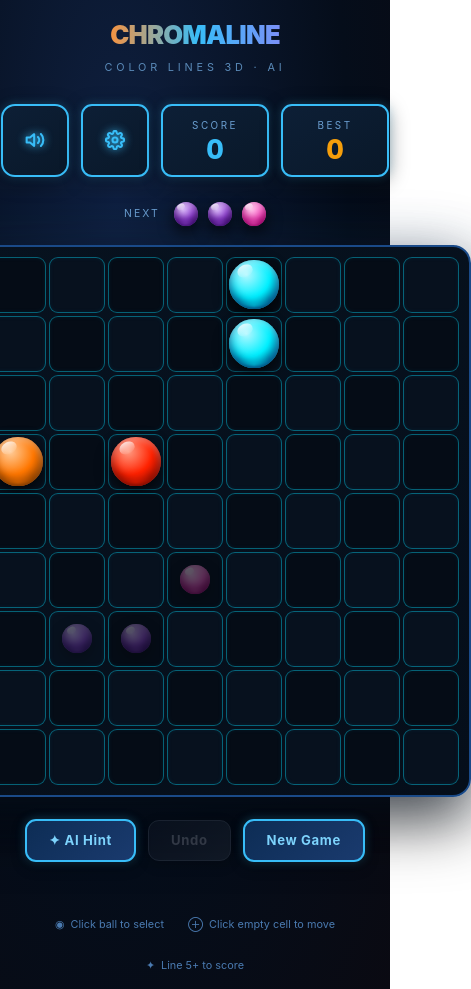
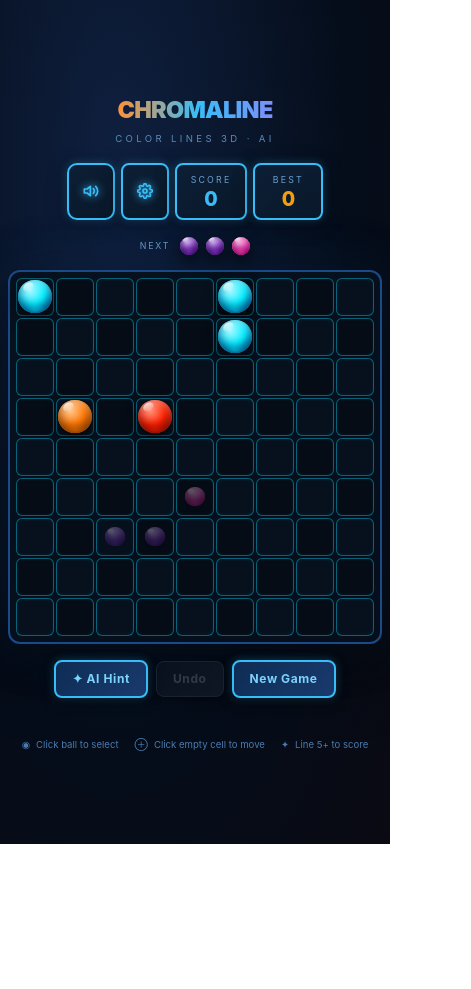
Before and after one commit to coprid/Colorlines, a React (Vite) app: page / in a window 390 px wide. Shown: the whole page, 471 px wide, since content can reach past the window. After the commit the page ends 844 px from the top, so only its background shows below. Built offline with nearby package versions, Linux system fonts and the light colour scheme.

Commit message:
Mobile responsive design + timer fixes

```diff
--- a/src/App.tsx
+++ b/src/App.tsx
@@ -1,7 +1,6 @@
 import React, { useState, useEffect } from 'react';
 import { BallEl, useChromaline, PALETTE } from './useChromaline';
 
-const CELL = 56;
 const G = 9;
 
 const key = (r: number, c: number) => `${r},${c}`;
@@ -11,6 +10,36 @@ export default function App() {
     const saved = localStorage.getItem('chromaline_sound');
     return saved !== null ? saved === 'true' : true;
   });
+
+  // ← НОВОЕ: динамический размер ячеек
+  const [cellSize, setCellSize] = useState(56);
+  const [isMobile, setIsMobile] = useState(false);
+
+  useEffect(() => {
+    const updateLayout = () => {
+      const width = window.innerWidth;
+      const height = window.innerHeight;
+      const minDim = Math.min(width, height);
+
+      // Мобильный: ширина < 600px ИЛИ высота < 700px (ландшафт)
+      const mobile = width < 600 || height < 700;
+      setIsMobile(mobile);
+
+      if (mobile) {
+        // Оставляем место для кнопок: ~180px сверху + ~100px снизу
+        const availableSpace = minDim - 40; // padding 20 с каждой стороны
+        // Минимум 32px, максимум 48px для ячейки
+        const newCell = Math.max(32, Math.min(48, Math.floor(availableSpace / G)));
+        setCellSize(newCell);
+      } else {
+        setCellSize(56);
+      }
+    };
+
+    updateLayout();
+    window.addEventListener('resize', updateLayout);
+    return () => window.removeEventListener('resize', updateLayout);
+  }, []);
 
   const {
     grid, sel, next, score, hi, over, hint, hintSearched, hintLoading, busy,
@@ -30,13 +59,39 @@ export default function App() {
     localStorage.setItem('chromaline_sound', String(soundOn));
   }, [soundOn]);
 
+  // Динамические стили
+  const CELL = cellSize;
+  const gap = isMobile ? 2 : 3;
+  const gridPadding = isMobile ? 6 : 10;
+  const gridBorderRadius = isMobile ? 12 : 18;
+  const cellBorderRadius = isMobile ? 6 : 9;
+  const titleMargin = isMobile ? 16 : 28;
+  const scoreGap = isMobile ? 6 : 12;
+  const scoreMargin = isMobile ? 12 : 20;
+  const scorePadding = isMobile ? '8px 14px' : '12px 22px';
+  const scoreMinWidth = isMobile ? 70 : 108;
+  const nextMargin = isMobile ? 10 : 14;
+  const nextHeight = isMobile ? 28 : 34;
+  const controlsGap = isMobile ? 8 : 12;
+  const controlsMargin = isMobile ? 16 : 22;
+  const controlsPadding = isMobile ? '8px 16px' : '10px 22px';
+  const controlsFont = isMobile ? '0.75rem' : '0.82rem';
+  const hintMargin = isMobile ? 8 : 12;
+  const howToPlayMargin = isMobile ? 14 : 20;
+  const howToPlayGap = isMobile ? 16 : 24;
+
   return (
     <div style={{
       minHeight: '100vh',
+      minHeight: '100dvh', // ← НОВОЕ: для мобильных (dynamic viewport height)
       background: 'radial-gradient(ellipse at 30% 20%, #0f2040 0%, #050d1a 60%, #0a0a12 100%)',
       display: 'flex', flexDirection: 'column', alignItems: 'center', justifyContent: 'center',
-      padding: '16px', fontFamily: "'Inter', system-ui, sans-serif",
+      padding: isMobile ? '8px' : '16px',
+      fontFamily: "'Inter', system-ui, sans-serif",
       userSelect: 'none',
+      overflowX: 'hidden', // ← НОВОЕ: запрещаем горизонтальную прокрутку
+      boxSizing: 'border-box',
+      width: '100%',
     }}>
       <style>{`
         @keyframes ball-pop-in {
@@ -79,9 +134,10 @@ export default function App() {
       `}</style>
 
       {/* Title */}
-      <div style={{ textAlign: 'center', marginBottom: 28 }}>
+      <div style={{ textAlign: 'center', marginBottom: titleMargin }}>
         <h1 style={{
-          fontSize: 'clamp(1.6rem, 5vw, 2.4rem)', fontWeight: 900,
+          fontSize: isMobile ? 'clamp(1.2rem, 6vw, 1.8rem)' : 'clamp(1.6rem, 5vw, 2.4rem)',
+          fontWeight: 900,
           letterSpacing: '-0.03em', margin: 0,
           background: 'linear-gradient(90deg, #38bdf8, #818cf8 25%, #f472b6 50%, #fb923c 75%, #38bdf8)',
           backgroundSize: '200% auto',
@@ -90,23 +146,29 @@ export default function App() {
         }}>
           CHROMALINE
         </h1>
-        <p style={{ color: '#5a8ab8', fontSize: '0.68rem', letterSpacing: '0.35em', margin: '5px 0 0', textTransform: 'uppercase' }}>
+        <p style={{
+          color: '#5a8ab8',
+          fontSize: isMobile ? '0.6rem' : '0.68rem',
+          letterSpacing: '0.35em',
+          margin: '5px 0 0',
+          textTransform: 'uppercase'
+        }}>
           Color Lines 3D · AI
         </p>
       </div>
 
       {/* Score bar */}
-      <div style={{ display: 'flex', gap: 12, marginBottom: 20 }}>
+      <div style={{ display: 'flex', gap: scoreGap, marginBottom: scoreMargin, flexWrap: 'wrap', justifyContent: 'center' }}>
 
-        {/* 1. Кнопка Звук — оставляем rounded как сейчас */}
+        {/* 1. Кнопка Звук */}
         <button
           onClick={() => setSoundOn(!soundOn)}
           style={{
             background: 'linear-gradient(145deg, #0d1f36, #091829)',
             border: '2px solid #38bdf8',
-            borderRadius: 14,
-            padding: '12px 22px',
-            minWidth: 54,
+            borderRadius: isMobile ? 10 : 14,
+            padding: scorePadding,
+            minWidth: isMobile ? 44 : 54,
             cursor: 'pointer',
             display: 'flex',
             alignItems: 'center',
@@ -117,12 +179,12 @@ export default function App() {
           title={soundOn ? 'Выключить звук' : 'Включить звук'}
         >
           {soundOn ? (
-            <svg width="20" height="20" viewBox="0 0 24 24" fill="none" stroke="#38bdf8" strokeWidth="2.5" strokeLinecap="round" strokeLinejoin="round" style={{ filter: 'drop-shadow(0 0 4px #38bdf8)' }}>
+            <svg width={isMobile ? 16 : 20} height={isMobile ? 16 : 20} viewBox="0 0 24 24" fill="none" stroke="#38bdf8" strokeWidth="2.5" strokeLinecap="round" strokeLinejoin="round" style={{ filter: 'drop-shadow(0 0 4px #38bdf8)' }}>
               <polygon points="11 5 6 9 2 9 2 15 6 15 11 19 11 5"></polygon>
               <path d="M19.07 4.93a10 10 0 0 1 0 14.14M15.54 8.46a5 5 0 0 1 0 7.07"></path>
             </svg>
           ) : (
-            <svg width="20" height="20" viewBox="0 0 24 24" fill="none" stroke="#38bdf8" strokeWidth="2.5" strokeLinecap="round" strokeLinejoin="round" style={{ filter: 'drop-shadow(0 0 4px #38bdf8)' }}>
+            <svg width={isMobile ? 16 : 20} height={isMobile ? 16 : 20} viewBox="0 0 24 24" fill="none" stroke="#38bdf8" strokeWidth="2.5" strokeLinecap="round" strokeLinejoin="round" style={{ filter: 'drop-shadow(0 0 4px #38bdf8)' }}>
               <polygon points="11 5 6 9 2 9 2 15 6 15 11 19 11 5"></polygon>
               <line x1="23" y1="9" x2="17" y2="15"></line>
               <line x1="17" y1="9" x2="23" y2="15"></line>
@@ -130,15 +192,15 @@ export default function App() {
           )}
         </button>
 
-        {/* 2. Кнопка Настройки — форма как нижние, рамка как звук */}
+        {/* 2. Кнопка Настройки */}
         <button
           onClick={() => setIsMenuOpen(true)}
           style={{
             background: 'linear-gradient(145deg, #0d1f36, #091829)',
             border: '2px solid #38bdf8',
-            borderRadius: 11,
-            padding: '12px 22px',
-            minWidth: 54,
+            borderRadius: isMobile ? 8 : 11,
+            padding: scorePadding,
+            minWidth: isMobile ? 44 : 54,
             cursor: 'pointer',
             display: 'flex',
             alignItems: 'center',
@@ -147,35 +209,35 @@ export default function App() {
           }}
           title="Настройки и инструкция"
         >
-          <svg width="20" height="20" viewBox="0 0 24 24" fill="none" stroke="#38bdf8" strokeWidth="2.5" strokeLinecap="round" strokeLinejoin="round" style={{ filter: 'drop-shadow(0 0 4px #38bdf8)' }}>
+          <svg width={isMobile ? 16 : 20} height={isMobile ? 16 : 20} viewBox="0 0 24 24" fill="none" stroke="#38bdf8" strokeWidth="2.5" strokeLinecap="round" strokeLinejoin="round" style={{ filter: 'drop-shadow(0 0 4px #38bdf8)' }}>
             <circle cx="12" cy="12" r="3"></circle>
             <path d="M19.4 15a1.65 1.65 0 0 0 .33 1.82l.06.06a2 2 0 1 1-2.83 2.83l-.06-.06a1.65 1.65 0 0 0-1.82-.33 1.65 1.65 0 0 0-1 1.51V21a2 2 0 0 1-4 0v-.09A1.65 1.65 0 0 0 9 19.4a1.65 1.65 0 0 0-1.82.33l-.06.06a2 2 0 1 1-2.83-2.83l.06-.06a1.65 1.65 0 0 0 .33-1.82 1.65 1.65 0 0 0-1.51-1H3a2 2 0 0 1 0-4h.09A1.65 1.65 0 0 0 4.6 9a1.65 1.65 0 0 0-.33-1.82l-.06-.06a2 2 0 1 1 2.83-2.83l.06.06a1.65 1.65 0 0 0 1.82.33H9a1.65 1.65 0 0 0 1-1.51V3a2 2 0 0 1 4 0v.09a1.65 1.65 0 0 0 1 1.51 1.65 1.65 0 0 0 1.82-.33l.06-.06a2 2 0 1 1 2.83 2.83l-.06.06a1.65 1.65 0 0 0-.33 1.82V9a1.65 1.65 0 0 0 1.51 1H21a2 2 0 0 1 0 4h-.09a1.65 1.65 0 0 0-1.51 1z"></path>
           </svg>
         </button>
 
-        {/* SCORE / BEST — форма как нижние, рамка как звук */}
+        {/* SCORE / BEST */}
         {[{ label: 'SCORE', val: score, accent: '#38bdf8' }, { label: 'BEST', val: hi, accent: '#f59e0b' }].map(({ label, val, accent }) => (
           <div key={label} style={{
             background: 'linear-gradient(145deg, #0d1f36, #091829)',
             border: '2px solid #38bdf8',
-            borderRadius: 11,
-            padding: '12px 22px',
+            borderRadius: isMobile ? 8 : 11,
+            padding: scorePadding,
             textAlign: 'center',
-            minWidth: 108,
+            minWidth: scoreMinWidth,
             boxShadow: '0 4px 20px rgba(0,0,0,0.4), 0 0 10px rgba(56, 189, 248, 0.3)',
           }}>
-            <div style={{ color: '#6b9fd1', fontSize: '0.62rem', letterSpacing: '0.25em', marginBottom: 3 }}>{label}</div>
-            <div style={{ color: accent, fontSize: '1.7rem', fontWeight: 800, fontVariantNumeric: 'tabular-nums', lineHeight: 1 }}>{val}</div>
+            <div style={{ color: '#6b9fd1', fontSize: isMobile ? '0.55rem' : '0.62rem', letterSpacing: '0.25em', marginBottom: 3 }}>{label}</div>
+            <div style={{ color: accent, fontSize: isMobile ? '1.3rem' : '1.7rem', fontWeight: 800, fontVariantNumeric: 'tabular-nums', lineHeight: 1 }}>{val}</div>
           </div>
         ))}
       </div>
 
       {/* Next balls preview */}
-      <div style={{ display: 'flex', alignItems: 'center', gap: 14, marginBottom: 14, height: 34 }}>
-        <span style={{ color: '#6b9fd1', fontSize: '0.65rem', letterSpacing: '0.2em', textTransform: 'uppercase' }}>Next</span>
-        <div style={{ display: 'flex', gap: 10, alignItems: 'center' }}>
+      <div style={{ display: 'flex', alignItems: 'center', gap: isMobile ? 10 : 14, marginBottom: nextMargin, height: nextHeight }}>
+        <span style={{ color: '#6b9fd1', fontSize: isMobile ? '0.55rem' : '0.65rem', letterSpacing: '0.2em', textTransform: 'uppercase' }}>Next</span>
+        <div style={{ display: 'flex', gap: isMobile ? 8 : 10, alignItems: 'center' }}>
           {next.map((b, i) => (
-            <BallEl key={i} colorIdx={b.color} size={24} />
+            <BallEl key={i} colorIdx={b.color} size={isMobile ? 18 : 24} />
           ))}
         </div>
       </div>
@@ -184,13 +246,15 @@ export default function App() {
       <div style={{
         display: 'grid',
         gridTemplateColumns: `repeat(${G}, ${CELL}px)`,
-        gap: 3,
+        gap: gap,
         background: 'linear-gradient(145deg, #07121f, #050e1a)',
-        borderRadius: 18,
-        padding: 10,
+        borderRadius: gridBorderRadius,
+        padding: gridPadding,
         border: '2px solid #1a4a88',
         boxShadow: '0 0 30px #1a4a8866, 0 25px 60px rgba(0,0,0,0.7)',
         animation: 'grid-glow 4s ease-in-out infinite',
+        maxWidth: '100%',
+        boxSizing: 'border-box',
       }}>
         {Array.from({ length: G }, (_, r) =>
           Array.from({ length: G }, (_, c) => {
@@ -215,7 +279,7 @@ export default function App() {
                 style={{
                   width: CELL, height: CELL,
                   background: bg,
-                  borderRadius: 9,
+                  borderRadius: cellBorderRadius,
                   display: 'flex', alignItems: 'center', justifyContent: 'center',
                   cursor: cell !== null ? 'pointer' : sel !== null ? 'pointer' : 'default',
                   position: 'relative',
@@ -253,7 +317,9 @@ export default function App() {
 
                 {hTo && !cell && (
                   <div style={{
-                    width: 14, height: 14, borderRadius: '50%',
+                    width: isMobile ? 10 : 14,
+                    height: isMobile ? 10 : 14,
+                    borderRadius: '50%',
                     background: '#22c55e', opacity: 0.8,
                     boxShadow: '0 0 10px #22c55e',
                     animation: 'hint-glow 1.1s ease-in-out infinite',
@@ -266,9 +332,9 @@ export default function App() {
       </div>
 
       {/* Controls */}
-      <div style={{ display: 'flex', gap: 12, marginTop: 22, alignItems: 'center', justifyContent: 'center' }}>
+      <div style={{ display: 'flex', gap: controlsGap, marginTop: controlsMargin, alignItems: 'center', justifyContent: 'center', flexWrap: 'wrap' }}>
 
-        {/* AI Hint — рамка как у звука */}
+        {/* AI Hint */}
         <button
           onClick={requestHint}
           disabled={busy || hintLoading || over}
@@ -279,11 +345,11 @@ export default function App() {
                 ? 'linear-gradient(135deg, #111827, #1f2937)'
                 : 'linear-gradient(135deg, #0d2d55, #1a3a6e)',
             border: (busy || hintLoading || over) ? '1px solid #374151' : '2px solid #38bdf8',
-            borderRadius: 11,
+            borderRadius: isMobile ? 8 : 11,
             color: (busy || hintLoading || over) ? '#6b7280' : '#7dd3fc',
-            padding: '10px 22px',
+            padding: controlsPadding,
             cursor: (busy || hintLoading || over) ? 'not-allowed' : 'pointer',
-            fontSize: '0.82rem', fontWeight: 700, letterSpacing: '0.05em',
+            fontSize: controlsFont, fontWeight: 700, letterSpacing: '0.05em',
             opacity: (busy || hintLoading || over) ? 0.45 : 1,
             boxShadow: (busy || hintLoading || over)
               ? '0 4px 14px rgba(0,0,0,0.4)'
@@ -293,7 +359,7 @@ export default function App() {
           {hintLoading ? '· · ·' : hint ? 'New Hint' : '✦ AI Hint'}
         </button>
 
-        {/* Undo — рамка как у звука */}
+        {/* Undo */}
         <button
           onClick={undo}
           disabled={busy || !canUndo}
@@ -302,11 +368,11 @@ export default function App() {
               ? 'linear-gradient(135deg, #111827, #1f2937)'
               : 'linear-gradient(135deg, #0d2d55, #1a3a6e)',
             border: (busy || !canUndo) ? '1px solid #374151' : '2px solid #38bdf8',
-            borderRadius: 11,
+            borderRadius: isMobile ? 8 : 11,
             color: (busy || !canUndo) ? '#6b7280' : '#7dd3fc',
-            padding: '10px 22px',
+            padding: controlsPadding,
             cursor: (busy || !canUndo) ? 'not-allowed' : 'pointer',
-            fontSize: '0.82rem', fontWeight: 700, letterSpacing: '0.05em',
+            fontSize: controlsFont, fontWeight: 700, letterSpacing: '0.05em',
             opacity: (busy || !canUndo) ? 0.45 : 1,
             boxShadow: (busy || !canUndo)
               ? '0 4px 14px rgba(0,0,0,0.4)'
@@ -316,7 +382,7 @@ export default function App() {
           Undo
         </button>
 
-        {/* New Game — рамка как у звука */}
+        {/* New Game */}
         <button
           onClick={newGame}
           disabled={busy}
@@ -325,11 +391,11 @@ export default function App() {
               ? 'linear-gradient(135deg, #111827, #1f2937)'
               : 'linear-gradient(135deg, #0d2d55, #1a3a6e)',
             border: busy ? '1px solid #374151' : '2px solid #38bdf8',
-            borderRadius: 11,
+            borderRadius: isMobile ? 8 : 11,
             color: busy ? '#6b7280' : '#7dd3fc',
-            padding: '10px 22px',
+            padding: controlsPadding,
             cursor: busy ? 'not-allowed' : 'pointer',
-            fontSize: '0.82rem', fontWeight: 700, letterSpacing: '0.05em',
+            fontSize: controlsFont, fontWeight: 700, letterSpacing: '0.05em',
             opacity: busy ? 0.45 : 1,
             boxShadow: busy
               ? '0 4px 14px rgba(0,0,0,0.4)'
@@ -341,14 +407,14 @@ export default function App() {
       </div>
 
       {/* Hint status */}
-      <div style={{ marginTop: 12, height: 22, display: 'flex', alignItems: 'center' }}>
+      <div style={{ marginTop: hintMargin, height: isMobile ? 18 : 22, display: 'flex', alignItems: 'center' }}>
         {hint && (
-          <p style={{ color: '#5a7db0', fontSize: '0.72rem', margin: 0, textAlign: 'center' }}>
+          <p style={{ color: '#5a7db0', fontSize: isMobile ? '0.65rem' : '0.72rem', margin: 0, textAlign: 'center' }}>
             Move <span style={{ color: '#f59e0b99' }}>amber</span> ball → <span style={{ color: '#22c55e99' }}>green</span> target to score
           </p>
         )}
         {hintSearched && !hint && (
-          <p style={{ color: '#3a5a80', fontSize: '0.7rem', margin: 0 }}>
+          <p style={{ color: '#3a5a80', fontSize: isMobile ? '0.62rem' : '0.7rem', margin: 0 }}>
             No immediate clearing move found
           </p>
         )}
@@ -356,14 +422,18 @@ export default function App() {
 
       {/* How to play */}
       <div style={{
-        marginTop: 20, display: 'flex', gap: 24, flexWrap: 'wrap', justifyContent: 'center',
+        marginTop: howToPlayMargin,
+        display: 'flex',
+        gap: howToPlayGap,
+        flexWrap: 'wrap',
+        justifyContent: 'center',
       }}>
         {[
           { icon: '◉', text: 'Click ball to select' },
           { icon: '⊕', text: 'Click empty cell to move' },
           { icon: '✦', text: 'Line 5+ to score' },
         ].map(({ icon, text }) => (
-          <div key={text} style={{ display: 'flex', alignItems: 'center', gap: 6, color: '#4a7ab0', fontSize: '0.68rem' }}>
+          <div key={text} style={{ display: 'flex', alignItems: 'center', gap: 6, color: '#4a7ab0', fontSize: isMobile ? '0.6rem' : '0.68rem' }}>
             <span style={{ color: '#4a7ab0' }}>{icon}</span>
             {text}
           </div>
@@ -377,27 +447,28 @@ export default function App() {
           background: 'rgba(5,13,26,0.92)',
           display: 'flex', alignItems: 'center', justifyContent: 'center', zIndex: 200,
           backdropFilter: 'blur(6px)',
+          padding: '16px',
         }}>
           <div style={{
             background: 'linear-gradient(145deg, #0d1f36, #070f1c)',
             border: '1px solid #1e3a5f',
-            borderRadius: 24, padding: '44px 40px', textAlign: 'center',
-            maxWidth: 340, width: '90%',
+            borderRadius: 24, padding: isMobile ? '32px 24px' : '44px 40px', textAlign: 'center',
+            maxWidth: 340, width: '100%',
             boxShadow: '0 30px 80px rgba(0,0,0,0.9), 0 0 60px #0d2d5533',
           }}>
             <div style={{ display: 'flex', justifyContent: 'center', gap: 6, marginBottom: 18 }}>
               {PALETTE.slice(0, 5).map((p, i) => (
                 <div key={i} style={{
-                  width: 14, height: 14, borderRadius: '50%',
+                  width: isMobile ? 12 : 14, height: isMobile ? 12 : 14, borderRadius: '50%',
                   background: `radial-gradient(circle at 35% 30%, ${p.l}, ${p.h} 55%, ${p.d})`,
                   boxShadow: `0 0 8px ${p.h}88`,
                 }} />
               ))}
             </div>
-            <h2 style={{ color: '#e2e8f0', fontSize: '1.7rem', fontWeight: 800, margin: '0 0 6px', letterSpacing: '-0.02em' }}>
+            <h2 style={{ color: '#e2e8f0', fontSize: isMobile ? '1.4rem' : '1.7rem', fontWeight: 800, margin: '0 0 6px', letterSpacing: '-0.02em' }}>
               Game Over
             </h2>
-            <p style={{ color: '#5a8ab8', fontSize: '0.85rem', margin: '0 0 24px' }}>
+            <p style={{ color: '#5a8ab8', fontSize: isMobile ? '0.75rem' : '0.85rem', margin: '0 0 24px' }}>
               The grid is full!
             </p>
             <div style={{
@@ -407,7 +478,7 @@ export default function App() {
               <div style={{ color: '#4a6fa0', fontSize: '0.65rem', letterSpacing: '0.25em', marginBottom: 6 }}>
                 FINAL SCORE
               </div>
-              <div style={{ color: '#38bdf8', fontSize: '2.4rem', fontWeight: 900, lineHeight: 1 }}>
+              <div style={{ color: '#38bdf8', fontSize: isMobile ? '2rem' : '2.4rem', fontWeight: 900, lineHeight: 1 }}>
                 {score}
               </div>
               {score > 0 && score >= hi && (
```
Also changed, not shown: src/useChromaline.tsx (+25 -17 lines).
